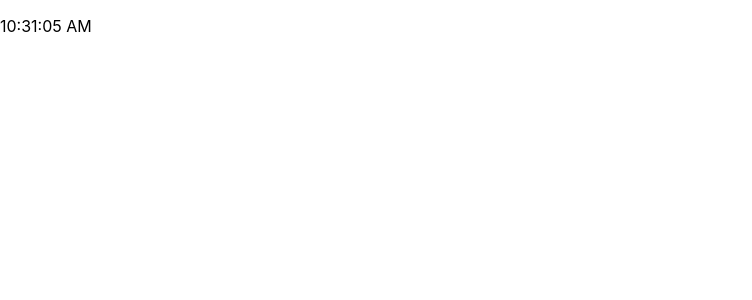
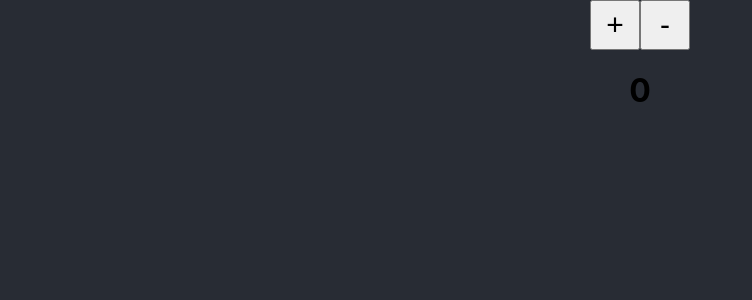
Before and after one commit to Swati-Ginoya/project1, a React (Create React App) app in the folder project1/: page / in a window 1280 px wide. Shown: the top 300 px of the page, without its empty margins (0-752 px from the left). Built offline with nearby package versions, Linux system fonts and the light colour scheme.

Commit message:
Counter(Fun-based)

```diff
--- a/project1/src/App.css
+++ b/project1/src/App.css
@@ -36,3 +36,14 @@
     transform: rotate(360deg);
   }
 }
+body{
+  background-color: #282c34;
+}
+.btn{
+  text-align: center;
+}
+.btn button{
+  width:50px;
+  height:50px;
+  font-size:30px;
+}
--- a/project1/src/App.js
+++ b/project1/src/App.js
@@ -1,13 +1,17 @@
 import React from 'react';
+import './App.css';
+import Counter from './container/Time/Counter';
 import Time from './container/Time/Time';
 import TimeFun from './container/Time/TimeFun';
+
 
 function App(props) {
   return (
     <div>
-      <TimeFun />
+      {/* <TimeFun /> */}
       {/* <City /> */}
       {/* <CityFun /> */}
+      <Counter />
     </div>
   );
 }
--- /dev/null
+++ b/project1/src/container/Time/Counter.js
@@ -0,0 +1,31 @@
+import React, { useState } from 'react';
+
+function Counter(props) {
+
+    const [count , setcount] = useState(0);
+
+    const increase = () => {
+        if(count === 10){
+            setcount (count)
+        }else{
+            setcount (count + 1)
+        }
+    }
+
+    const decrease = () => {
+        if(count === 0){
+            setcount (count)
+        }else{
+            setcount (count - 1)
+        }
+    }
+    return (
+        <div className='btn'>
+            <button onClick={increase}>+</button>
+            <button onClick={decrease}>-</button>
+            <h1>{count}</h1>
+        </div>
+    );
+}
+
+export default Counter;
```
